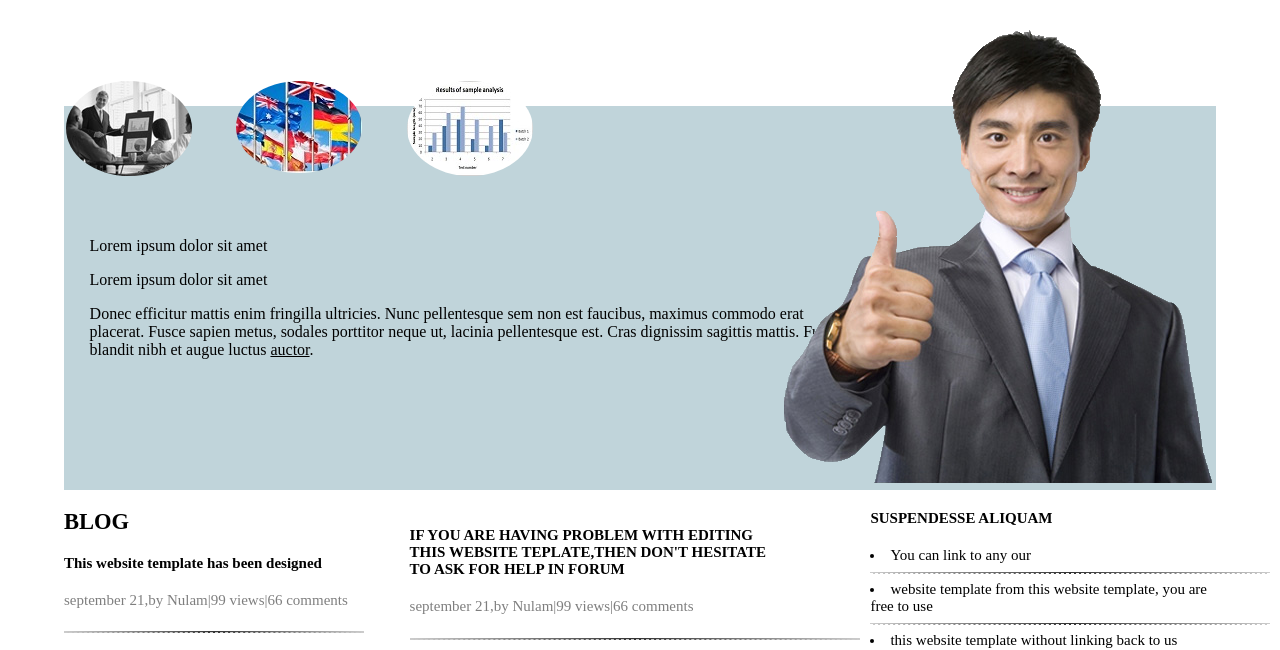
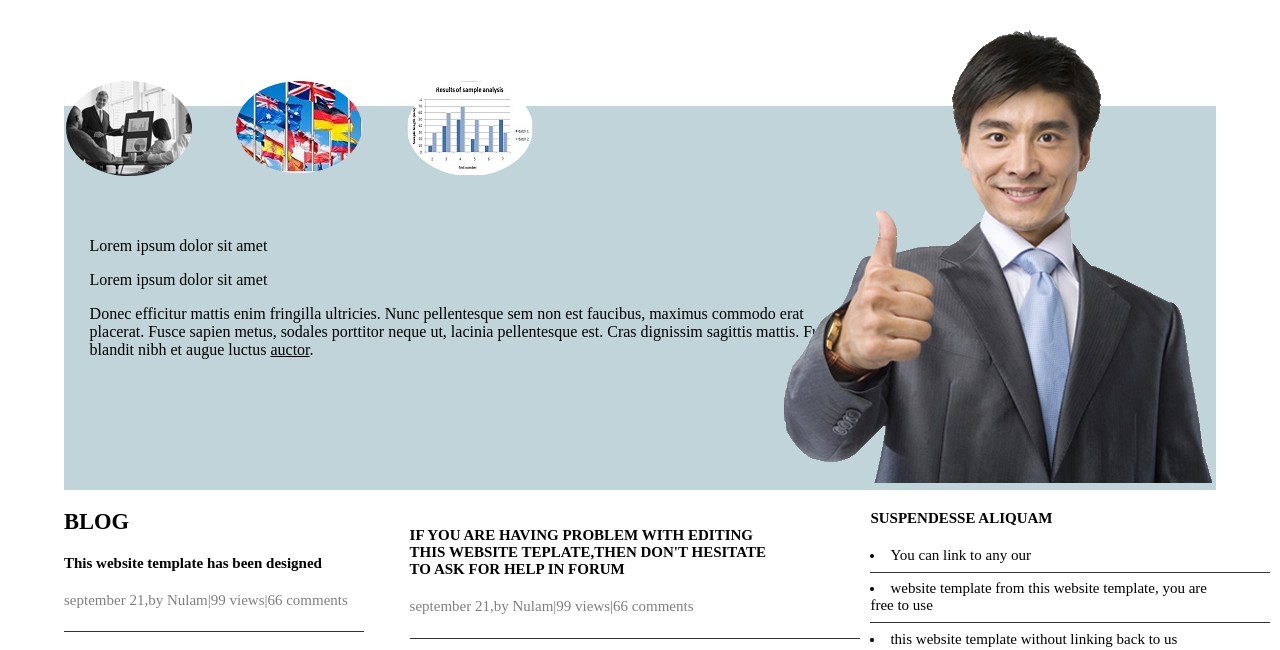
Before and after one commit to bandarub/Assignment1, a plain HTML site: page index.html in a window 1280 px wide. Shown: the part 152-802 px from the top of the page. Drawn offline with Linux system fonts and the light colour scheme.

Commit message:
changes in css

```diff
--- a/index.html
+++ b/index.html
@@ -9,7 +9,7 @@
 </head>
 <body>
     <div class='header'>
-        <img src='/logo.jpg' alt='logo'/>
+        <img src='logo.jpg' alt='logo'/>
         <div class='navigation'>
             <button class="navigation-button" type="button" style="background-color:grey; color:white">HOME</button>
             <button class="navigation-button" type="button">ABOUT US</button>
--- a/styles.css
+++ b/styles.css
@@ -73,25 +73,25 @@
     border: 0;
     height: 1px;
     background: #333;
-    border-bottom:1px dashed #ccc;
-    background-image: linear-gradient(to right, #ccc, #333, #ccc);
+    /* border-bottom: dashed #ccc; */
+    /* background-image: linear-gradient(to right, #ccc, #333, #ccc); */
 
   }
   content .row #column1 hr{
-    border-bottom:1px dashed #ccc;
+    /* border-bottom:1px dashed #ccc; */
     float:left;
     width:300px;
 
   }
   content .row #column2 hr{
-    border-bottom:1px dashed #ccc;
+    /* border-bottom:1px dashed #ccc; */
     width:450px;
     float:left;
 
   }
 
   content .row #column3 hr{
-    border-bottom:1px dashed white ;
+    /* border-bottom:1px dashed white ; */
     width:400px;
     float:left;
 
@@ -113,12 +113,3 @@
       margin:0;
       padding-top:2vw;
   }
-  /* .footer .column {
-    float: center;
-    width: 20%;
-    padding: 10px;
-    height: 225px;
-    margin: 300px 0 0 0;
-    background-color: silver;
-    text-align: center;
-   } */
```
